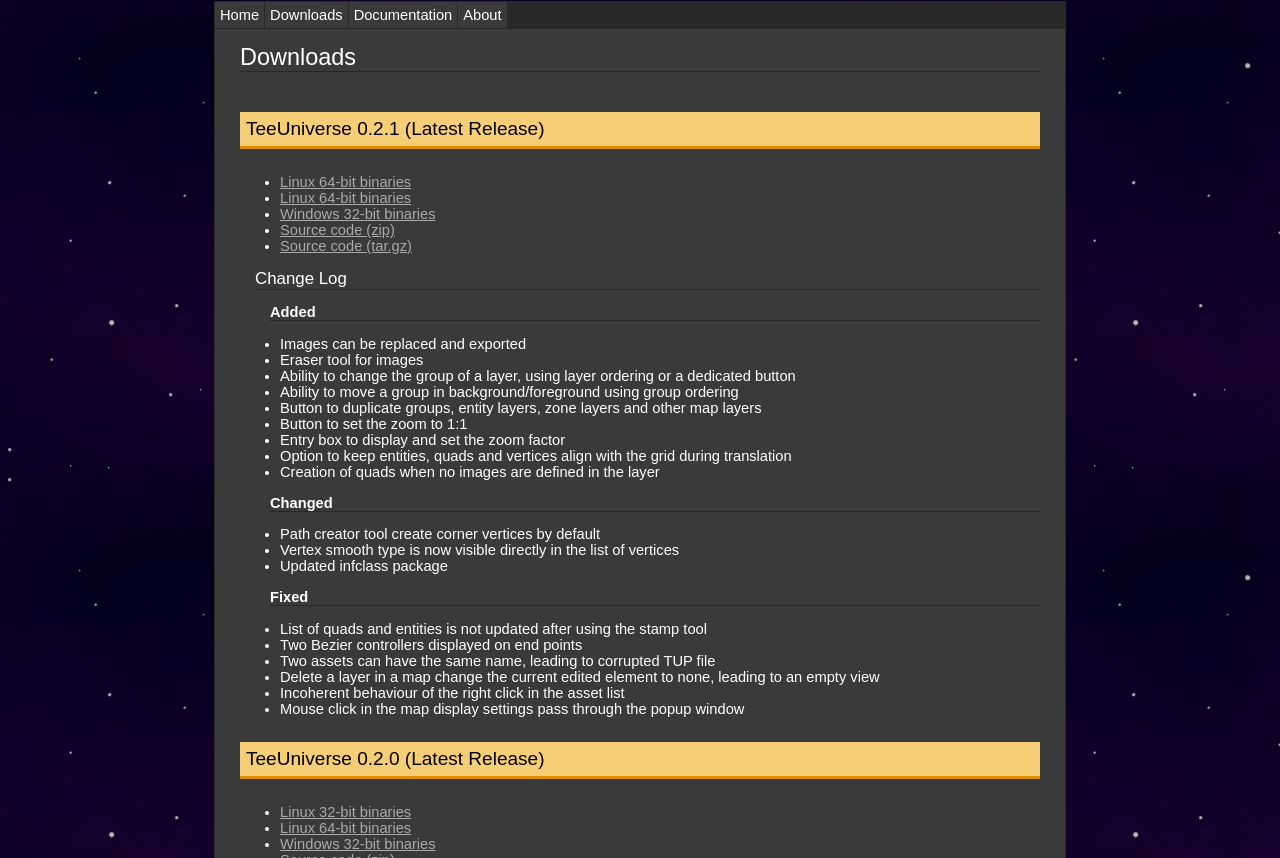
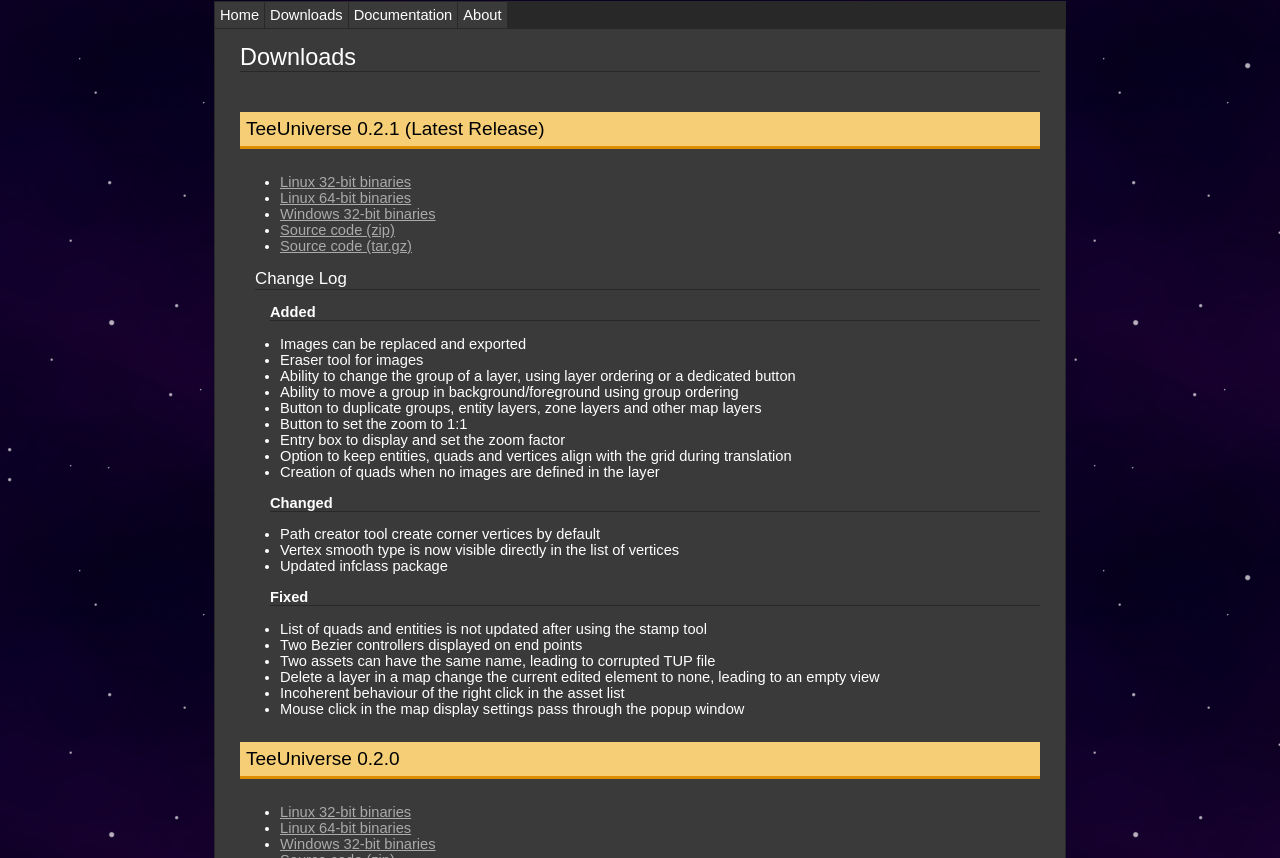
Before and after one commit to teeuniverse/teeuniverse-website, a Jekyll site: the page built from downloads.md, in a window 1280 px wide and 1400 px high. Shown: the part 479-1337 px from the top of the window. Built offline with Jekyll 4.4.1, drawn with Linux system fonts in a browser that asks for light colours.

Commit message:
Fixed download link for linux 32-bit

```diff
--- a/downloads.md
+++ b/downloads.md
@@ -6,7 +6,7 @@ permalink: /downloads/
 
 # TeeUniverse 0.2.1 (Latest Release) #
 
-* [Linux 64-bit binaries](https://github.com/teeuniverse/teeuniverse/releases/download/v0.2.1/teeuniverse-0.2.1-linux_x86.tar.gz)
+* [Linux 32-bit binaries](https://github.com/teeuniverse/teeuniverse/releases/download/v0.2.1/teeuniverse-0.2.1-linux_x86.tar.gz)
 * [Linux 64-bit binaries](https://github.com/teeuniverse/teeuniverse/releases/download/v0.2.1/teeuniverse-0.2.1-linux_x86_64.tar.gz)
 * [Windows 32-bit binaries](https://github.com/teeuniverse/teeuniverse/releases/download/v0.2.1/teeuniverse-0.2.1-win32.zip)
 * [Source code (zip)](https://github.com/teeuniverse/teeuniverse/archive/v0.2.1.zip)
@@ -38,7 +38,7 @@ permalink: /downloads/
 - Incoherent behaviour of the right click in the asset list
 - Mouse click in the map display settings pass through the popup window
 
-# TeeUniverse 0.2.0 (Latest Release) #
+# TeeUniverse 0.2.0 #
 
 * [Linux 32-bit binaries](https://github.com/teeuniverse/teeuniverse/releases/download/v0.2.0/teeuniverse-0.2.0-linux_x86.tar.gz)
 * [Linux 64-bit binaries](https://github.com/teeuniverse/teeuniverse/releases/download/v0.2.0/teeuniverse-0.2.0-linux_x86_64.tar.gz)
```
